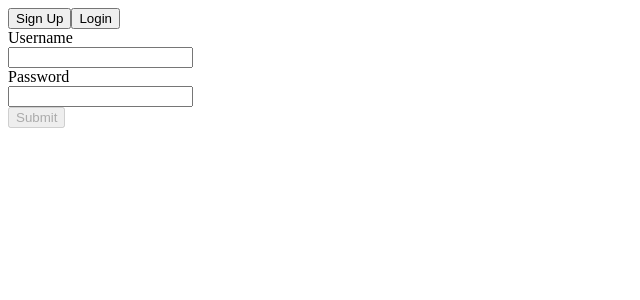
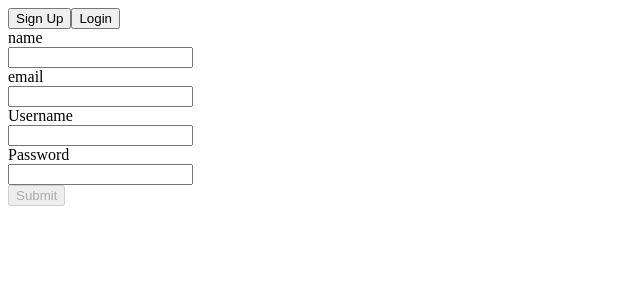
Before and after one commit to kevnguy/Chatroom-WebDev, an Angular app: page /sign-up in a window 1280 px wide. Shown: the top 300 px of the page, without its empty margins (0-640 px from the left). Built offline with nearby package versions, Linux system fonts and the light colour scheme.

Commit message:
Adding user profile forms

```diff
--- a/server.js
+++ b/server.js
@@ -87,10 +87,12 @@ app.get("/messages/:id", (req, res) =>
 app.post("/sign-up", (req, res) =>
 {
     db.users.insert({
+        name : req.body.name,
+        email: req.body.email,
         username: req.body.username,
         password: req.body.password
     });
-
+    console.log(req.body);
     res.send(true);
 });
 
--- a/src/app/sign-up/sign-up.component.html
+++ b/src/app/sign-up/sign-up.component.html
@@ -1,4 +1,12 @@
 <form [formGroup]="newUser" (ngSubmit)="onSubmit()">
+    <label for="name">name</label>
+    <br>
+    <input id="name" type="text" formControlName="name" required>
+    <br>
+    <label for="email">email</label>
+    <br>
+    <input id="email" type="text" formControlName="email" required>
+    <br>
     <label for="username">Username</label>
     <br>
     <input id="username" type="text" formControlName="username" required>
--- a/src/app/sign-up/sign-up.component.ts
+++ b/src/app/sign-up/sign-up.component.ts
@@ -11,6 +11,8 @@ import {Router} from '@angular/router';
 })
 export class SignUpComponent implements OnInit {
   newUser = this.formBuilder.group({
+    name: '',
+    email: '',
     username: '',
     password: ''
   });
```
